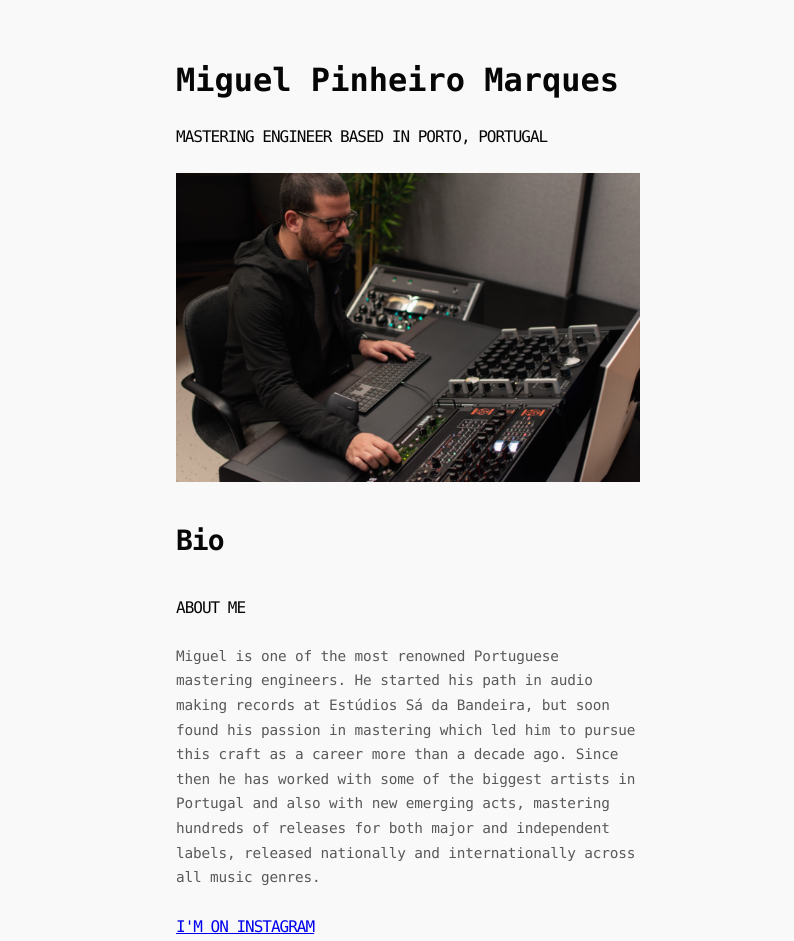
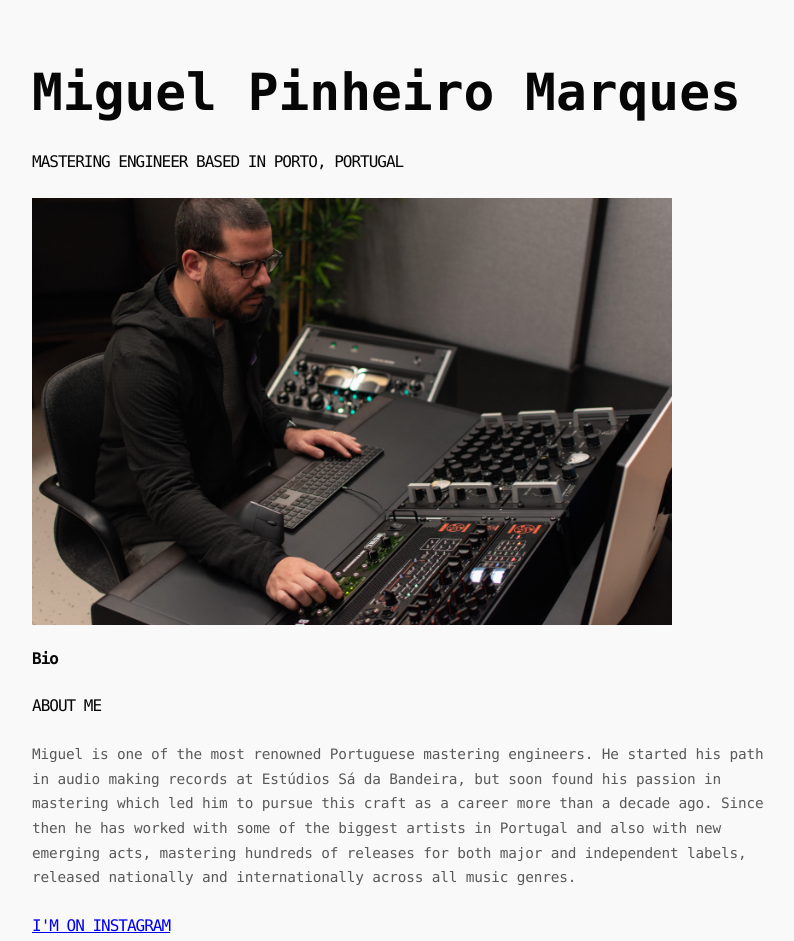
Before and after one commit to miguelpinheiromarques/home, a plain HTML site: page index.html in a window 1280 px wide. Shown: the top 941 px of the page, without its empty margins (232-1026 px from the left). Drawn offline with Linux system fonts and the light colour scheme.

Commit message:
Update index.html

```diff
--- a/index.html
+++ b/index.html
@@ -14,24 +14,8 @@
 		color: color-mix(in srgb, CanvasText, Canvas 2.5%);
 		font-family: var(--font-mono);
 		text-align: left;
-		border-left:50px solid transparent;
-		border-right:50px solid transparent;
-		@media screen and (min-width: 20em) {
-			border-left:100px solid transparent;
-			border-right:100px solid transparent;
-		}
-		@media screen and (min-width: 40em) {
-			border-left:200px solid transparent;
-			border-right:200px solid transparent;
-		}
-		@media screen and (min-width: 60em) {
-			border-left:300px solid transparent;
-			border-right:300px solid transparent;
-		}
-		@media screen and (min-width: 80em) {
-			border-left:400px solid transparent;
-			border-right:400px solid transparent;
-		}
+		padding: 0 10% 0 10%;
+		@media screen and (min-width: 64em) { padding: 0 20% 0 20%; }
 	  }
 	  a, a:visited{color:AccentColor}
 	  p {
@@ -53,30 +37,21 @@
 	  }
 
 	  h1 {
-		  font-size: 1.25em;
+		  font-size: 4vw;
 		  line-height: calc(1ex / 0.42);
 		  margin: calc(1ex / 0.42) 0;
-		  @media screen and (min-width: 20em) { font-size: 1.5em; }
-		  @media screen and (min-width: 40em) { font-size: 1.75em; }
-		  @media screen and (min-width: 60em) { font-size: 2em; }
 	  }
 
 	  h2 {
 		  font-size: 1em;
 		  line-height: calc(1ex / 0.42);
 		  margin: calc(1ex / 0.42) 0;
-		  @media screen and (min-width: 20em) { font-size: 1.25em; }
-		  @media screen and (min-width: 40em) { font-size: 1.5em; }
-		  @media screen and (min-width: 60em) { font-size: 1.75em; }
 	  }
 
 	  h3 {
 		  font-size: 0.75em;
 		  line-height: calc(1ex / 0.38);
 		  margin: calc(1ex / 0.38) 0;
-		  @media screen and (min-width: 20em) { font-size: 1em; }
-		  @media screen and (min-width: 40em) { font-size: 1.25em; }
-		  @media screen and (min-width: 60em) { font-size: 1.5em; }
 	  }
 
 	  h4 {
```
